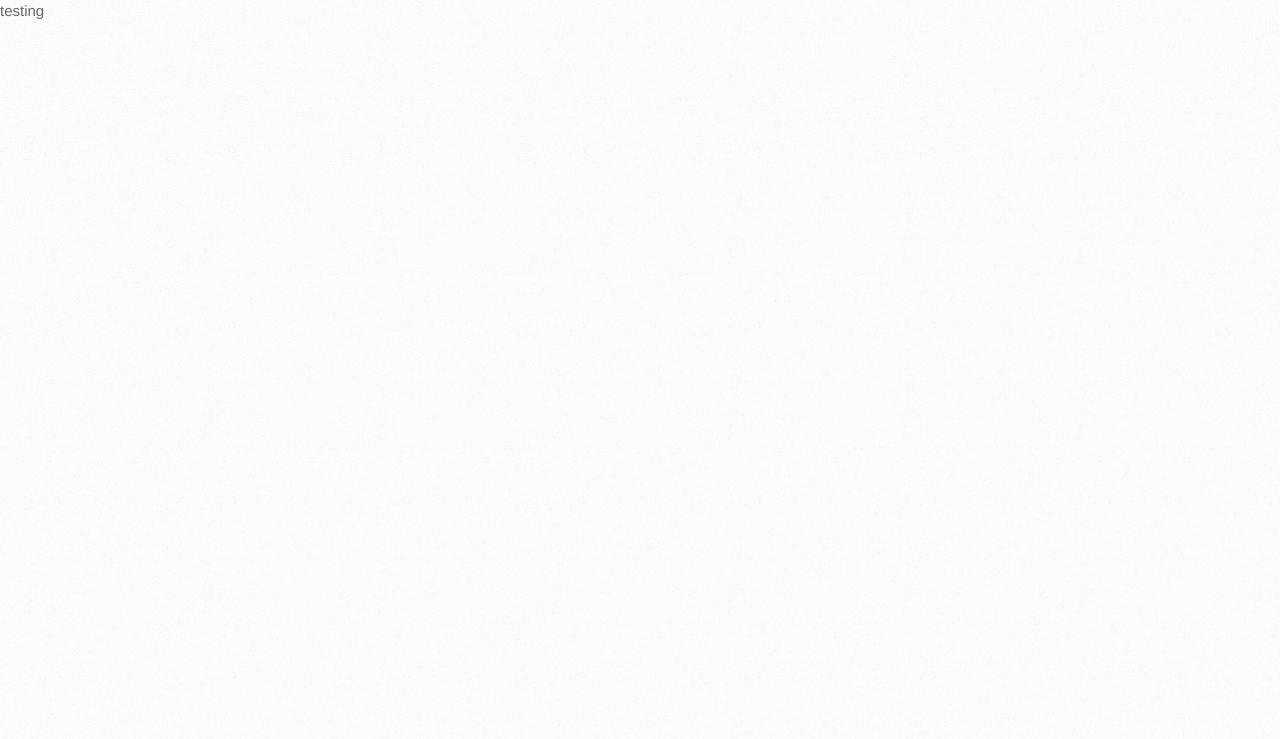
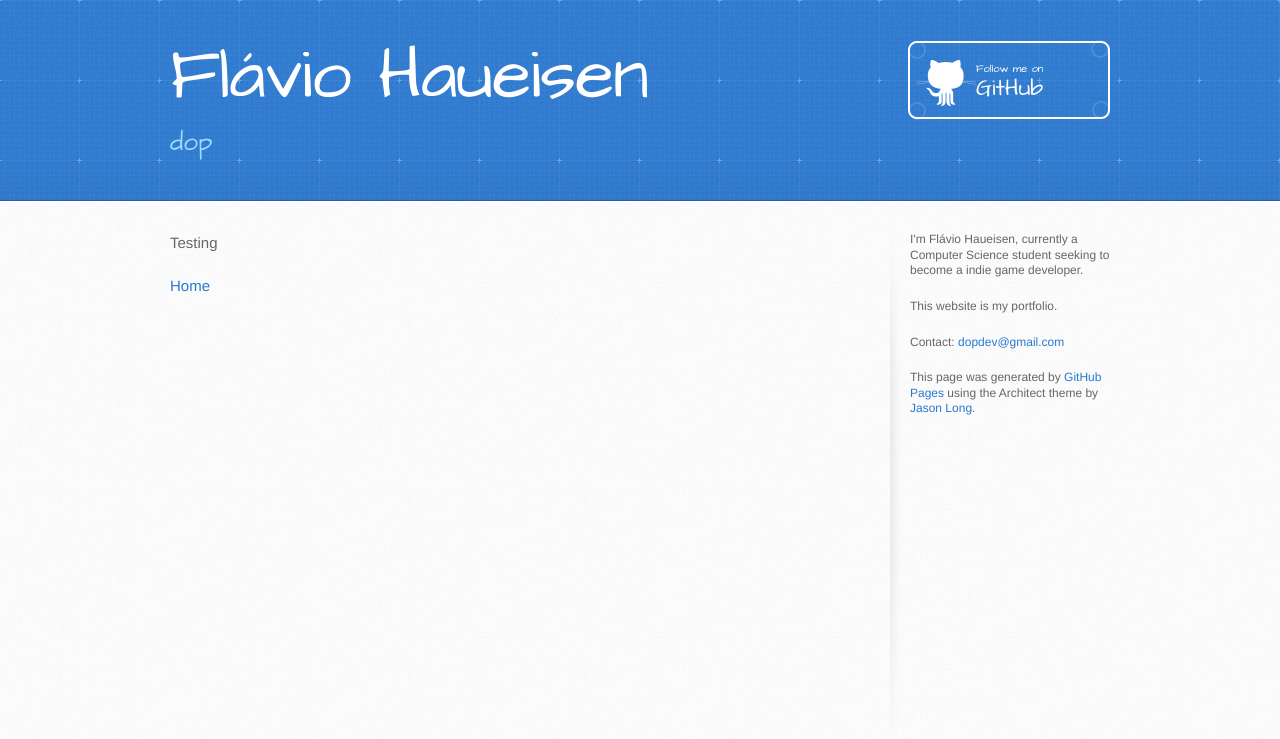
Before and after one commit to haueisen/haueisen.github.io, a plain HTML site: page test.html in a window 1280 px wide. Drawn offline with Linux system fonts and the light colour scheme.

Commit message:
changed layout

```diff
--- a/test.html
+++ b/test.html
@@ -1,17 +1,51 @@
 <!DOCTYPE html>
 <html>
+  <head>
+    <meta charset='utf-8'>
+    <meta http-equiv="X-UA-Compatible" content="chrome=1">
+    <meta name="viewport" content="width=device-width, initial-scale=1, maximum-scale=1">
+    <link href='https://fonts.googleapis.com/css?family=Architects+Daughter' rel='stylesheet' type='text/css'>
+    <link rel="stylesheet" type="text/css" href="stylesheets/stylesheet.css" media="screen" />
+    <link rel="stylesheet" type="text/css" href="stylesheets/pygment_trac.css" media="screen" />
+    <link rel="stylesheet" type="text/css" href="stylesheets/print.css" media="print" />
 
-  <head>
-    <meta charset='utf-8' />
-    <meta http-equiv="X-UA-Compatible" content="chrome=1" />
-    <meta name="description" content="Flávio Haueisen, dop : This is my personal website." />
+    <!--[if lt IE 9]>
+    <script src="//html5shiv.googlecode.com/svn/trunk/html5.js"></script>
+    <![endif]-->
 
-    <link rel="stylesheet" type="text/css" media="screen" href="stylesheets/stylesheet.css">
-
-    <title>Flávio Haueisen, dop</title>
+    <title>Flávio Haueisen by haueisen</title>
   </head>
 
   <body>
-testing
+    <header>
+      <div class="inner">
+        <h1>Flávio Haueisen</h1>
+        <h2>dop</h2>
+        <a href="https://github.com/haueisen" class="button"><small>Follow me on</small>GitHub</a>
+      </div>
+    </header>
+
+    <div id="content-wrapper">
+      <div class="inner clearfix">
+        <section id="main-content">
+          <p>Testing</p>
+
+<p><a href="index.html">Home</a></p>
+        </section>
+
+        <aside id="sidebar">
+
+		  <p>I'm Flávio Haueisen, currently a Computer Science student seeking to become a indie game developer.</p>
+		  <p>This website is my portfolio.</p>
+
+          <p>Contact:
+		  <a href="mailto:dopdev@gmail.com">dopdev@gmail.com</a></p>
+
+          <p>This page was generated by <a href="pages.github.com">GitHub Pages</a> using the Architect theme by <a href="https://twitter.com/jasonlong">Jason Long</a>.</p>
+        </aside>
+      </div>
+    </div>
+
+
   </body>
 </html>
```
Also changed, not shown: index.html (+5 -0 lines), 2 other files.
